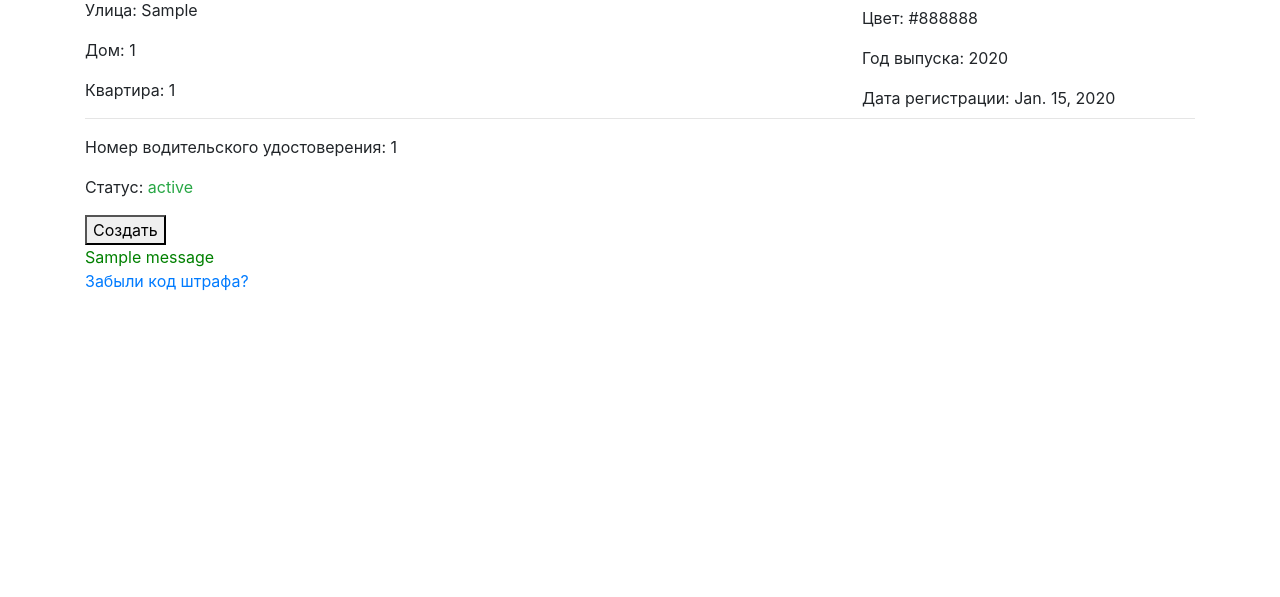
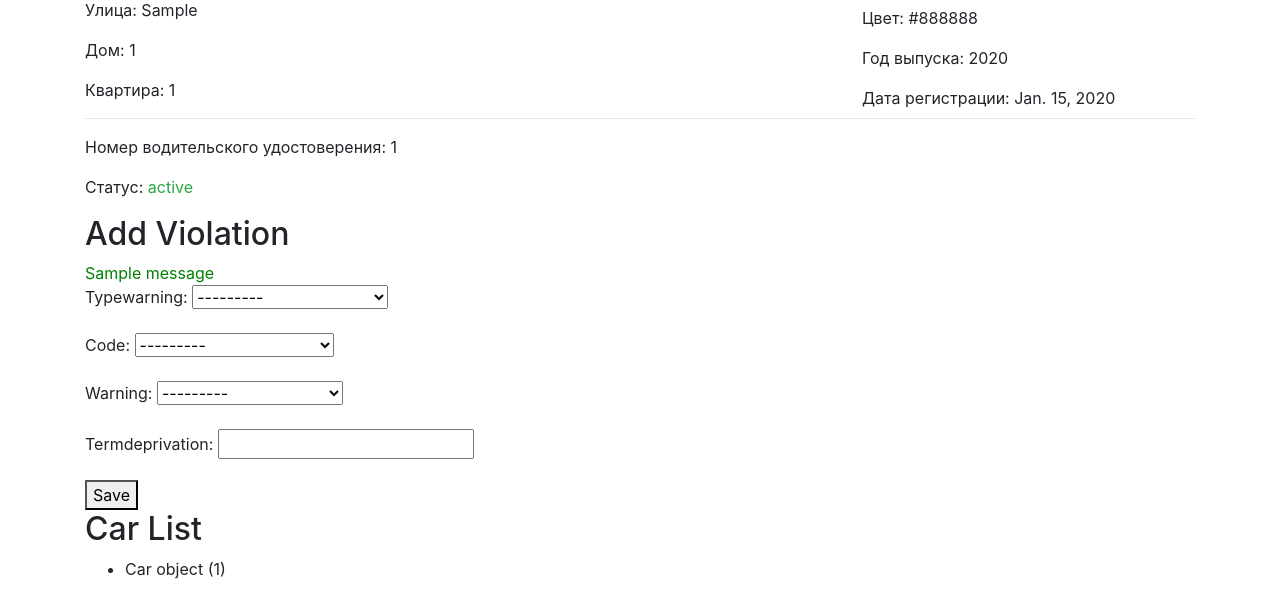
Before and after one commit to Toha11rs/ais_gibdd, a Django app: page /car_info/1/ in a window 1280 px wide. Shown: the part 249-846 px from the top of the page. Before the commit the page ends 540 px from the top, so only its background shows below. Run offline with Django 4.2, Linux system fonts and the light colour scheme; tables that the repository leaves empty hold one stand-in row (values such as "Sample post"); one stand-in notice (Sample message) is shown; some libraries are stand-ins or nearby versions.

Commit message:
crash violation

```diff
--- a/ais/views.py
+++ b/ais/views.py
@@ -1,6 +1,7 @@
 from django.shortcuts import render, redirect, get_object_or_404
 from ais.models import Driver, DriverLicense, Status, DriverAddress, Car
-from base.forms import SearchForm
+from base.forms import SearchForm, ViolationForm
+from django.contrib import messages
 
 
 def search_driver_license(request):
@@ -37,4 +38,27 @@
     driver = driver_license.driver
     cars = Car.objects.filter(driver=driver)
     address = driver.address
-    return render(request, 'base/search.html', {'cars': cars, 'driver': driver, 'address': address, 'driver_license': driver_license})
+
+    context = {
+        'cars': cars,
+        'driver': driver,
+        'address': address,
+        'driver_license': driver_license,
+    }
+
+    if request.method == 'POST':
+        form = ViolationForm(request.POST)
+        if form.is_valid():
+            violation = form.save(commit=False)
+            violation.driver = driver
+            violation.save()
+            messages.success(request, 'Violation has been created.')
+            return redirect('car_info', driver_license_id=driver_license_id)
+        else:
+            messages.error(request, 'Invalid form data.')
+    else:
+        form = ViolationForm()
+
+    context['form'] = form
+
+    return render(request, 'base/search.html', context)
--- a/base/forms.py
+++ b/base/forms.py
@@ -1,6 +1,18 @@
 from django import forms
+from ais.models import TypeWarning, CodeWarning, GetWarning, Violation
 
 
 class SearchForm(forms.Form):
     number = forms.IntegerField(
         label='Введите номер водительского удостоверения')
+
+
+class ViolationForm(forms.ModelForm):
+    typeWarning = forms.ModelChoiceField(queryset=TypeWarning.objects.all())
+    code = forms.ModelChoiceField(queryset=CodeWarning.objects.all())
+    warning = forms.ModelChoiceField(queryset=GetWarning.objects.all())
+    termDeprivation = forms.IntegerField()
+
+    class Meta:
+        model = Violation
+        fields = ['typeWarning', 'code', 'warning', 'termDeprivation']
--- a/templates/base/search.html
+++ b/templates/base/search.html
@@ -4,9 +4,8 @@
 <html lang="en">
     <link rel="stylesheet" href="https://stackpath.bootstrapcdn.com/bootstrap/4.5.0/css/bootstrap.min.css">
     <script src="https://code.jquery.com/jquery-3.5.1.slim.min.js"></script>
-    <script src="https://cdn.jsdelivr.net/npm/@popperjs/core@2.9.3/dist/umd/popper.min.js"
 
-            crossorigin="anonymous"></script>
+
     <script src="https://stackpath.bootstrapcdn.com/bootstrap/4.5.0/js/bootstrap.min.js"></script>
 <head>
     <meta charset="UTF-8">
@@ -51,15 +50,29 @@
             <div>
 
 
+               <form method="POST">
+                <h2>Add Violation</h2>
+                {% if messages %}
+                  {% for message in messages %}
+                    <div{% if message.tags %} class="{{ message.tags }}"{% endif %}>{{ message }}</div>
+                  {% endfor %}
+                {% endif %}
                 <form method="POST">
-                    {% csrf_token %}
-                    {{ form.as_p }}
-                    <button type="submit">Создать</button>
-                    {% if messages %}
-                    {% for message in messages %}
-                    <div{% if message.tags %} class="{{ message.tags }}"{% endif %}>{{ message }}</div>
-                {% endfor %}
-                {% endif %}
+                  {% csrf_token %}
+                  {{ form.as_p }}
+                  <button type="submit">Save</button>
+                </form>
+
+                <h2>Car List</h2>
+                <ul>
+                  {% for car in cars %}
+                    <li>{{ car }}</li>
+                  {% empty %}
+                    <li>No cars found.</li>
+                  {% endfor%}
+
+                    </form>
+
                 <style>
                     .success {
                         color: green;
@@ -68,31 +81,8 @@
             </form>
 
 
-            <a href="#" data-toggle="popover" data-content-src="{% static 'warnings.txt' %}">Забыли код штрафа?</a>
-            <script src="https://ajax.googleapis.com/ajax/libs/jquery/3.6.0/jquery.min.js">
-            <script src="https://cdn.jsdelivr.net/npm/@popperjs/core@2.9.3/dist/umd/popper.min.js" integrity="sha384-eMNCOe7tC1doHpGoWe/6oMVemdAVTMs2xqW4mwXrXsW0L84Iytr2wi5v2QjrP/xp" crossorigin="anonymous">
 
-          </head>
-            <script>
-                $(function () {
-                    $('[data-toggle="popover"]').popover({
-                      html: true,
-                      trigger: 'hover',
-                      content: function () {
-                        var content = $(this).attr("data-content-src");
-                        return $.ajax({
-                          url: '/static/warnings.txt',
-                          type: "GET",
-                          dataType: "text"
-                        }).then(function (data) {
-                          return data;
-                        });
-                      }
-                    });
-                  });
-                </script>
-                </script>
-                </script>
+
                 </script>
                 <style>
                     #code {
@@ -103,8 +93,6 @@
                 </style>
             </div>
 
-        <script src="https://code.jquery.com/jquery-3.3.1.slim.min.js"></script>
-        <script src="https://cdnjs.cloudflare.com/ajax/libs/popper.js/1.14.7/umd/popper.min.js"></script>
-        <script src="https://stackpath.bootstrapcdn.com/bootstrap/4.3.1/js/bootstrap.min.js"></script>
+
 </body>
 </html>
```
